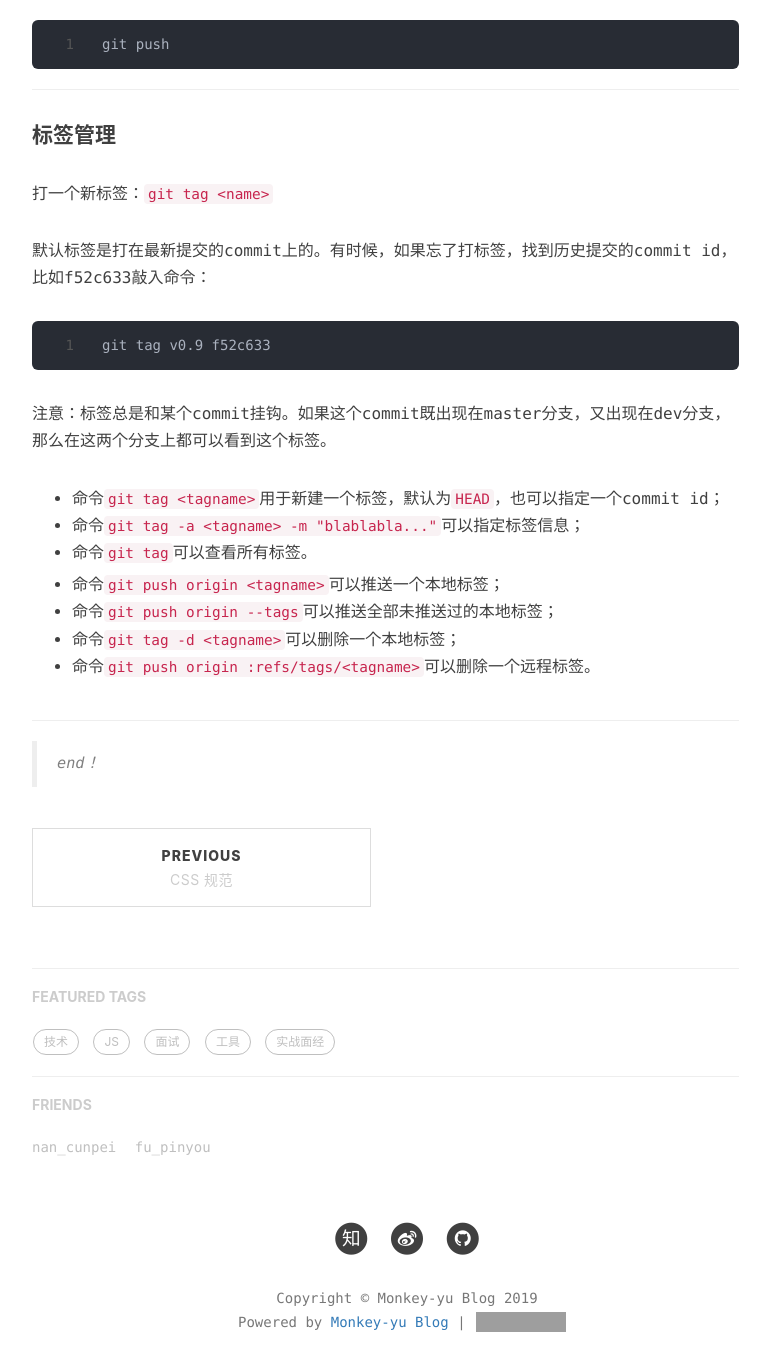
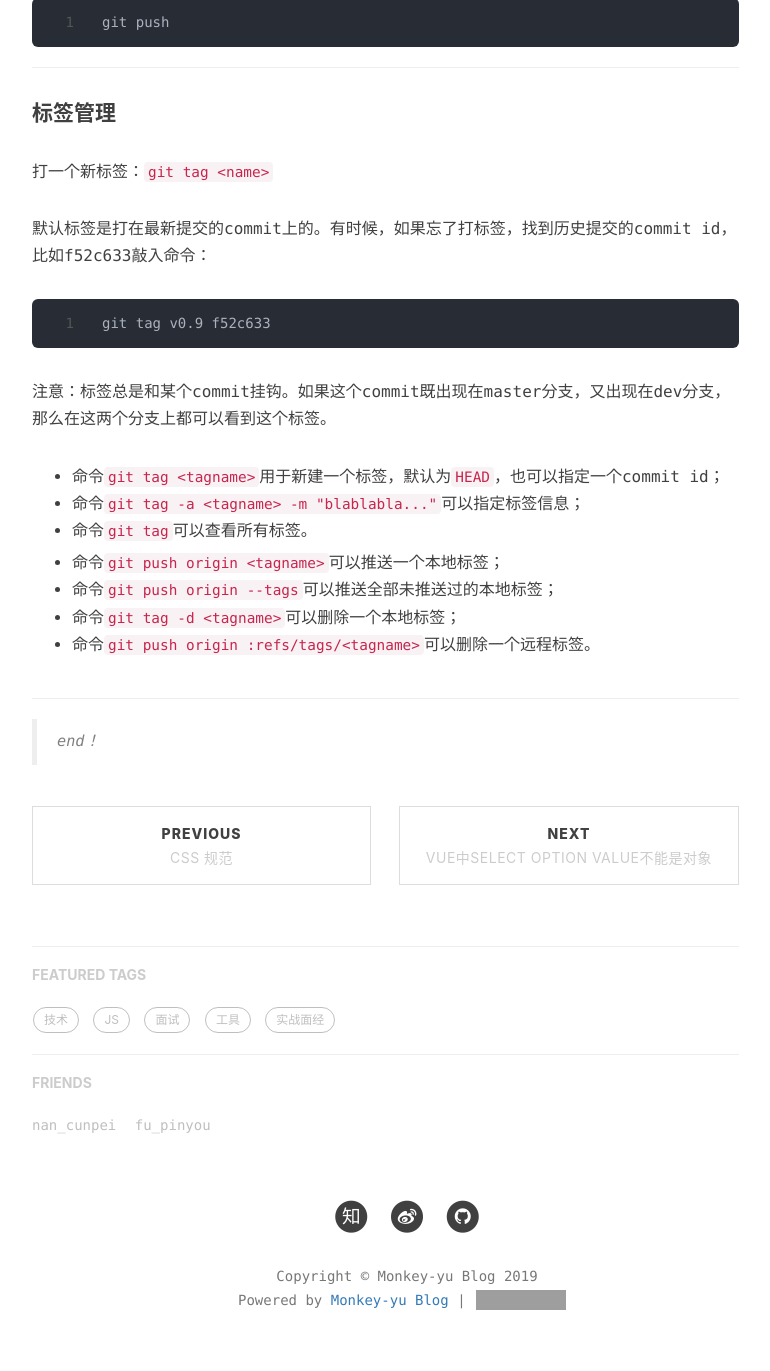
Before and after one commit to monkey-yu/monkey-yu.github.io, a Jekyll site: the page built from _posts/2019-05-22-git-command.md, in a window 1280 px wide and 1400 px high, scrolled down 6413 px. Shown: the top 1371 px of the window, without its empty margins (233-1003 px from the left). Built offline with Jekyll 4.4.1, drawn with Linux system fonts in a browser that asks for light colours; nearby versions of some CDN libraries; comment, search, counter and statistics services are not loaded; some of the changed lines change nothing that is shown; grey boxes are pictures that could not be loaded.

Commit message:
feat: vue blog

````diff
--- /dev/null
+++ b/_posts/2019-05-31-vue-select.md
@@ -0,0 +1,87 @@
+---
+layout:     post
+title:      "Vue中Select Option Value不能是对象"
+date:       2019-05-30 16:00:00
+author:     "monkey-yu"
+header-img: "img/tree.jpg"
+catalog: false
+tags:
+    - Vue
+    - 实例
+---
+
+> Vue中Select Option Value不能是对象，下面是具体介绍及解决方式。
+
+Vue中的select选择器，使用elm框架实现的代码是：
+
+```
+// html
+<el-select v-model="value" placeholder="请选择" @change="toAdd">
+  <el-option
+    v-for="item in options"
+    :key="item.value"
+    :label="item.label"
+    :value="item.value">
+  </el-option>
+</el-select>
+// js
+export default {
+    data() {
+      return {
+        options: [{
+          value: '选项1',label: '黄金糕'
+        }, {
+          value: '选项2',label: '双皮奶'
+        }, {
+          value: '选项3',label: '蚵仔煎'
+        }, {
+          value: '选项4',label: '龙须面'
+        }],
+        value: ''
+      }
+    }
+  }
+```
+
+上述代码中如果使用 `v-model` 那么 `option` 值不能使用对象，需要将对象转换成字符串。
+
+我的实际开发情景，如下图：
+
+在添加标签的select框选中的值，点击添加后，显示在当前标签中，最后点击确认，发送到服务器。其中option中的`value` ：`String`;当前标签为`Object`。`toAdd`事件传送的值是string格式的value。
+
+![vue-select1](/img/post_img/vue/vue-select1.png)
+
+解决思路：
+
+**绑定 `option value` 的时候使用 `JSON.stringify` 将对象转换成字符串；**
+
+**返回当前选中值的时候使用 `JSON.pares()` 将字符串转成Object。**
+
+下面是具体解决方式：
+
+```
+// html value后面传item 对象，使用object2String过滤器
+<el-select v-model="value" placeholder="请选择" size="mini" @change="toAdd">
+  <el-option
+    v-for="item in selectTagsOptions"
+    :key="item.labelId"
+    :label="item.title"
+    :value="item | object2String">
+  </el-option>
+</el-select>
+// ts 1. 添加过滤器
+  filters: {
+    object2String:function(obj){
+      return JSON.stringify(obj)
+    }
+  }
+// ts 2. 选中值字符串转对象，然后添加到需显示的当前标签数组中
+toAdd(item){
+    const selectedObj = JSON.parse(item);
+    if(this.currentLabels.indexOf(selectedObj) < 0){
+      this.currentLabels.push(selectedObj);
+    }
+}
+```
+
+> end !
--- a/css/blog.css
+++ b/css/blog.css
@@ -1099,7 +1099,7 @@
 }
 @media only screen and (min-width: 768px) {
   .intro-header .post-heading h1 {
-    font-size: 55px;
+    font-size: 35px;
   }
   .intro-header .post-heading .subheading {
     font-size: 30px;
````
Also changed, not shown: img/post_img/vue/vue-select1.png (added).
